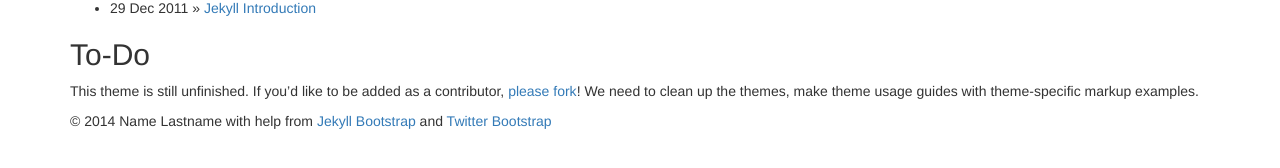
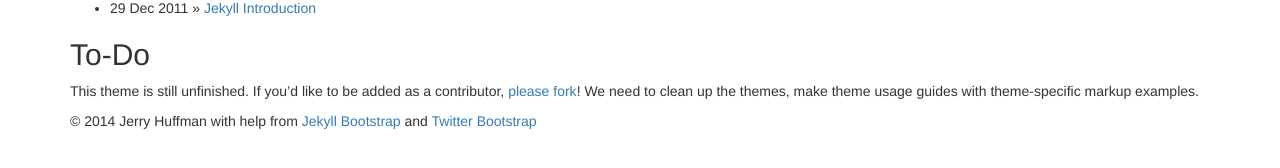
Before and after one commit to wordmill/wordmill.github.io, a Jekyll site: the page built from index.md, in a window 1280 px wide. Shown: the part 690-858 px from the top of the page. Built offline with Jekyll 4.4.1, drawn with Linux system fonts in a browser that asks for light colours; nearby versions of some CDN libraries; library files that are not in the unit come from our copies.

Commit message:
Changes to jekyll configuration file. Added file to ".gitignore" file.

```diff
--- a/_config.yml
+++ b/_config.yml
@@ -11,10 +11,10 @@ highlighter: pygments
 title : Jekyll Bootstrap
 tagline: Site Tagline
 author :
-  name : Name Lastname
-  email : blah@email.test
-  github : username
-  twitter : username
+  name : Jerry Huffman
+  email : jerryhuffman@live.com
+  github : wordmill
+  twitter : jerryhuffman
   feedburner : feedname
 
 # The production_url is only used when full-domain names are needed
@@ -25,7 +25,7 @@ author :
 # Else if you are pushing to username.github.io, replace with your username.
 # Finally if you are pushing to a GitHub project page, include the project name at the end.
 #
-production_url : http://username.github.io
+production_url : http://wordmill.github.io
 
 # All Jekyll-Bootstrap specific configurations are namespaced into this hash
 #
```
Also changed, not shown: 1 other file.
